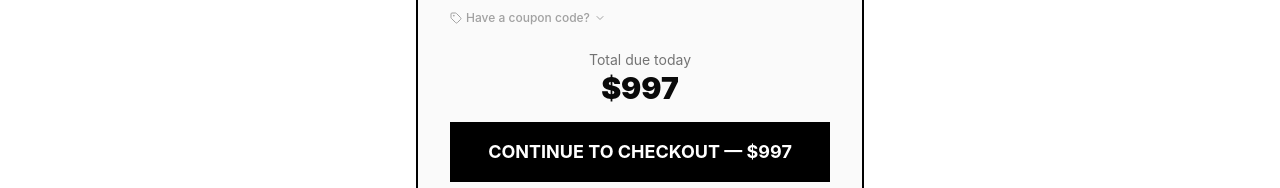
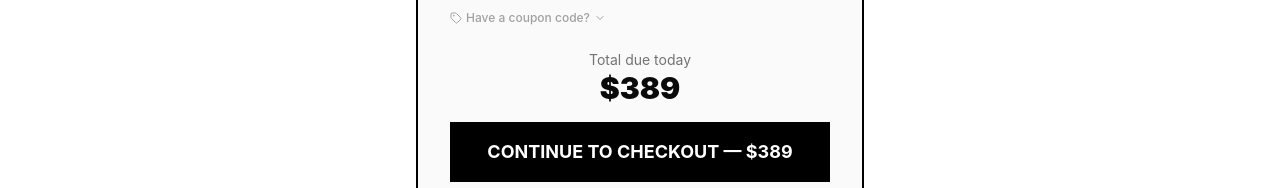
Before and after one commit to officialericdavis/pm-course, a React (Vite) app: page /signup in a window 1280 px wide. Shown: the part 612-800 px from the top of the page. Built offline with nearby package versions, Linux system fonts and the light colour scheme; no server answers.

Commit message:
price changes everywhere

```diff
--- a/src/app/web/pages/public/about-page.tsx
+++ b/src/app/web/pages/public/about-page.tsx
@@ -4,6 +4,7 @@
 import { ArrowRight } from "lucide-react";
 import { ImageWithFallback } from "../../../shared/figma/ImageWithFallback";
 import peterMayberryImage from "/src/assets/peter-mayberry.png";
+import peterMayberryImage2 from "/src/assets/IMG_8096.jpg";
 
 const STATS = [
   { value: "12+", label: "Locations Owned" },
@@ -50,7 +51,7 @@
       <section className="py-12 md:py-20 px-6">
         <div className="max-w-6xl mx-auto grid grid-cols-1 sm:grid-cols-[1fr_1.3fr] gap-10 md:gap-16 items-center">
           <div>
-            <ImageWithFallback src={peterMayberryImage} alt="Peter Mayberry" className="w-full h-[320px] sm:h-[440px] md:h-[600px] object-cover grayscale" />
+            <ImageWithFallback src={peterMayberryImage2} alt="Peter Mayberry" className="w-full h-[320px] sm:h-[440px] md:h-[600px] object-cover grayscale" />
           </div>
           <div>
             <h2 className="text-3xl md:text-5xl font-black tracking-tight mb-6">Where I came from?</h2>
--- a/src/app/web/pages/public/course-page.tsx
+++ b/src/app/web/pages/public/course-page.tsx
@@ -6,7 +6,7 @@
 
 export function CoursePage() {
   const { settings } = useSettings();
-  const coursePrice = settings?.coursePrice ?? "$997";
+  const coursePrice = settings?.coursePrice ?? "$389";
 
   return (
     <div className="min-h-screen bg-white">
@@ -521,7 +521,8 @@
             to="/signup"
             className="inline-block bg-white text-black px-12 py-6 text-xl font-bold hover:bg-neutral-200 transition-colors"
           >
-            START YOUR LAUNDROMAT JOURNEY — {coursePrice}
+            {/* START YOUR LAUNDROMAT JOURNEY — {coursePrice} */}
+            START YOUR LAUNDROMAT JOURNEY — $389
           </Link>
         </div>
       </section>
--- a/src/app/web/pages/public/landing-page.tsx
+++ b/src/app/web/pages/public/landing-page.tsx
@@ -53,7 +53,7 @@
 
 export function LandingPage() {
   const { settings } = useSettings();
-  const coursePrice = settings?.coursePrice ?? "$997";
+  const coursePrice = settings?.coursePrice ?? "$389";
   const [loading, setLoading] = useState(false);
 
   const heroRef = useRef<HTMLElement>(null);
@@ -353,7 +353,8 @@
             </div>
 
             <div className="text-center mb-8">
-              <p className="text-6xl font-black mb-4">{coursePrice}</p>
+              {/* <p className="text-6xl font-black mb-4">{coursePrice}</p> */}
+              <p className="text-6xl font-black mb-4">$389</p>
               <p className="text-lg text-neutral-300">One-time payment</p>
             </div>
 
--- a/src/app/web/pages/public/signup-page.tsx
+++ b/src/app/web/pages/public/signup-page.tsx
@@ -31,13 +31,13 @@
     const ref = searchParams.get("ref");
     if (ref) sessionStorage.setItem("campaign_ref", ref);
   }, []);
-  const basePrice = parseFloat(String(settings?.coursePrice ?? "$997").replace(/[^0-9.]/g, "")) || 997;
+  const basePrice = parseFloat(String(settings?.coursePrice ?? "$389").replace(/[^0-9.]/g, "")) || 389;
   const displayPrice = (() => {
-    if (!coupon) return settings?.coursePrice ?? "$997";
+    if (!coupon) return settings?.coursePrice ?? "$389";
     if (coupon.discountType === "free") return "FREE";
     if (coupon.discountType === "percent") return `$${(basePrice * (1 - coupon.discountValue / 100)).toFixed(0)}`;
     if (coupon.discountType === "fixed") return `$${Math.max(0, basePrice - coupon.discountValue).toFixed(0)}`;
-    return settings?.coursePrice ?? "$997";
+    return settings?.coursePrice ?? "$389";
   })();
 
   const handleApplyCoupon = async () => {
@@ -212,14 +212,17 @@
 
               <div className="mb-4 text-center">
                 <p className="text-sm text-neutral-500">Total due today</p>
-                <p className="text-3xl font-black">{displayPrice}</p>
+                {/* <p className="text-3xl font-black">{displayPrice}</p> */}
+                <p className="text-3xl font-black">$389</p>
+
               </div>
 
               <button
                 type="submit" disabled={loading}
                 className="w-full bg-black text-white px-8 py-4 text-lg font-bold hover:bg-neutral-800 transition-colors disabled:opacity-50 disabled:cursor-not-allowed"
               >
-                {loading ? "Please wait..." : isFree ? "CREATE ACCOUNT — FREE" : `CONTINUE TO CHECKOUT — ${displayPrice}`}
+                {/* {loading ? "Please wait..." : isFree ? "CREATE ACCOUNT — FREE" : `CONTINUE TO CHECKOUT — ${displayPrice}`} */}
+                {loading ? "Please wait..." : isFree ? "CREATE ACCOUNT — FREE" : `CONTINUE TO CHECKOUT — $389`}
               </button>
             </form>
 
```
Also changed, not shown: 1 other file (tests, documents, lock files or other folders).
